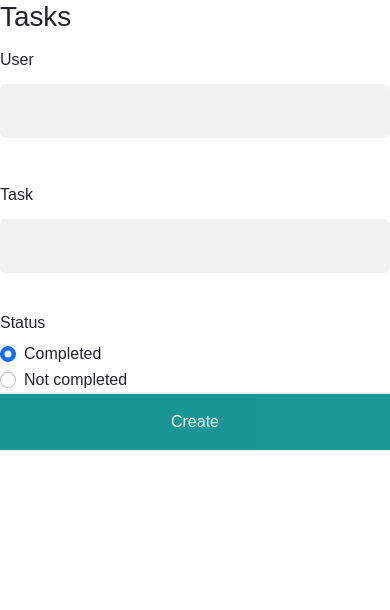
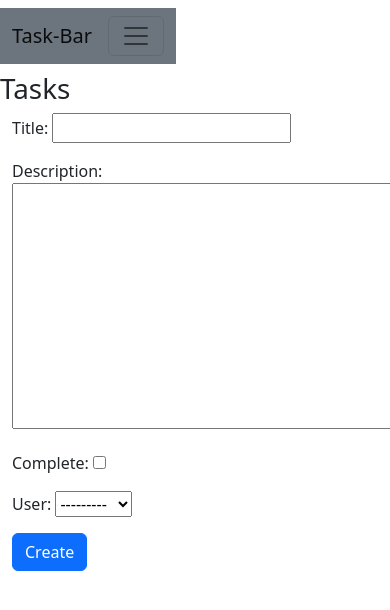
Before and after one commit to odoyoninah/Capstone-Task-to-do-, a Django app: page /createtask/ in a window 390 px wide; the page is wider, and only the part inside the window is pictured. Shown: the top 610 px of that part. Run offline with Django 4.2, Linux system fonts and the light colour scheme; the visitor is signed in with stand-in values (Sample User, id 1); data comes from the database, SQL or seed files in the repository; some libraries are stand-ins or nearby versions.

Commit message:
create form for creating task

```diff
--- a/taskapp/templates/createtask.html
+++ b/taskapp/templates/createtask.html
@@ -6,49 +6,45 @@
     <meta http-equiv="X-UA-Compatible" content="IE=edge">
     <meta name="viewport" content="width=device-width, initial-scale=1.0">
     {% block styles %}
-    <link href="https://cdn.jsdelivr.net/npm/bootstrap@5.2.0-beta1/dist/css/bootstrap.min.css" rel="stylesheet" integrity="sha384-0evHe/X+R7YkIZDRvuzKMRqM+OrBnVFBL6DOitfPri4tjfHxaWutUpFmBp4vmVor" crossorigin="anonymous">
-    <link rel="stylesheet" href="{% static 'css/styles.css' %}">
-
+    <link
+      href="https://cdn.jsdelivr.net/npm/bootstrap@5.2.0-beta1/dist/css/bootstrap.min.css"
+      rel="stylesheet"
+      integrity="sha384-0evHe/X+R7YkIZDRvuzKMRqM+OrBnVFBL6DOitfPri4tjfHxaWutUpFmBp4vmVor"
+      crossorigin="anonymous"
+    />
+    <link rel="stylesheet" href="{% static 'css/style.css' %}" />
+    <link
+      rel="stylesheet"
+      href="path/to/font-awesome/css/font-awesome.min.css"
+    />
+    <link
+      rel="stylesheet"
+      href="https://cdn.jsdelivr.net/npm/@fortawesome/fontawesome-free@6.1.1/css/fontawesome.min.css"
+      integrity="sha384-zIaWifL2YFF1qaDiAo0JFgsmasocJ/rqu7LKYH8CoBEXqGbb9eO+Xi3s6fQhgFWM"
+      crossorigin="anonymous"
+    />
     {% endblock %}
-    <title>Tasks</title>
+    <title>Posts</title>
+    {% include "navbar.html" %}
 </head>
 <body>
     <h1>
         Tasks
     </h1>
-    <form>
-        <div class="row mb-3">
-          <label for="username" class="col-sm-2 col-form-label">User</label>
-          <div class="col-sm-3">
-            <input type="text" class="form-control" id="username">
-          </div>
+    <div class="container">
+        <div class="row">
+            <div class="col-md-6">
+                    <form method="post" enctype="multipart/form-data">
+                        {% csrf_token %}
+                        {{ form.as_p }}
+
+                        <button type="submit" class="btn btn-primary">Create</button>
+
+                    </form>
+
+                </div>
         </div>
-        <div class="row mb-3">
-          <label for="task" class="col-sm-2 col-form-label">Task</label>
-          <div class="col-sm-10">
-            <input type="text" class="form-control" id="tt">
-          </div>
-        </div>
-        <fieldset class="row mb-3">
-          <legend class="col-form-label col-sm-2 pt-0">Status</legend>
-          <div class="col-sm-3">
-            <div class="form-check">
-              <input class="form-check-input" type="radio" name="gridRadios" id="gridRadios1" value="option1" checked>
-              <label class="form-check-label" for="gridRadios1">
-                Completed
-              </label>
-            </div>
-            <div class="form-check">
-              <input class="form-check-input" type="radio" name="gridRadios" id="gridRadios2" value="option2">
-              <label class="form-check-label" for="gridRadios2">
-                Not completed
-              </label>
-            </div>
-
-          </div>
-
-        <button type="submit" class="btn btn-primary">Create</button>
-      </form>
+    </div>
     <script
     src="https://cdn.jsdelivr.net/npm/bootstrap@5.2.0-beta1/dist/js/bootstrap.bundle.min.js"
     integrity="sha384-pprn3073KE6tl6bjs2QrFaJGz5/SUsLqktiwsUTF55Jfv3qYSDhgCecCxMW52nD2"
--- a/taskapp/urls.py
+++ b/taskapp/urls.py
@@ -11,5 +11,10 @@ urlpatterns = [
     path('login/', views.login, name='login'),
     path('logout/', views.logout, name='logout'),
     path('account/', include('django.contrib.auth.urls')),
-    path('createtask/', views.createtask, name='createtask')
+    path('createtask/', views.createtask, name='createtask'),
+    path('task/', views.task, name='task'),
+
 ]
+
+if settings.DEBUG:
+    urlpatterns += static(settings.MEDIA_URL, document_root=settings.MEDIA_ROOT)
```
Also changed, not shown: taskapp/templates/task.html (+21 -0 lines).
